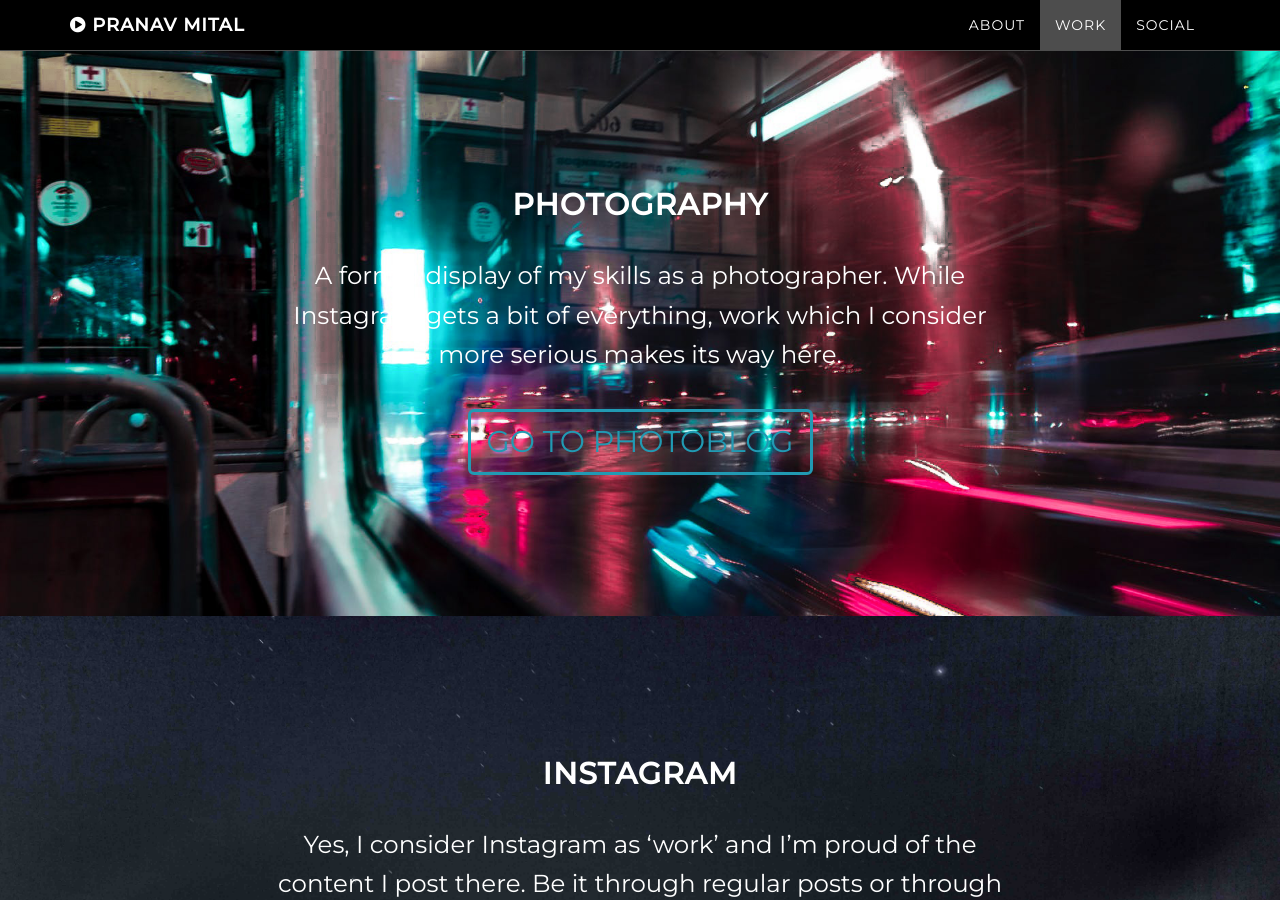
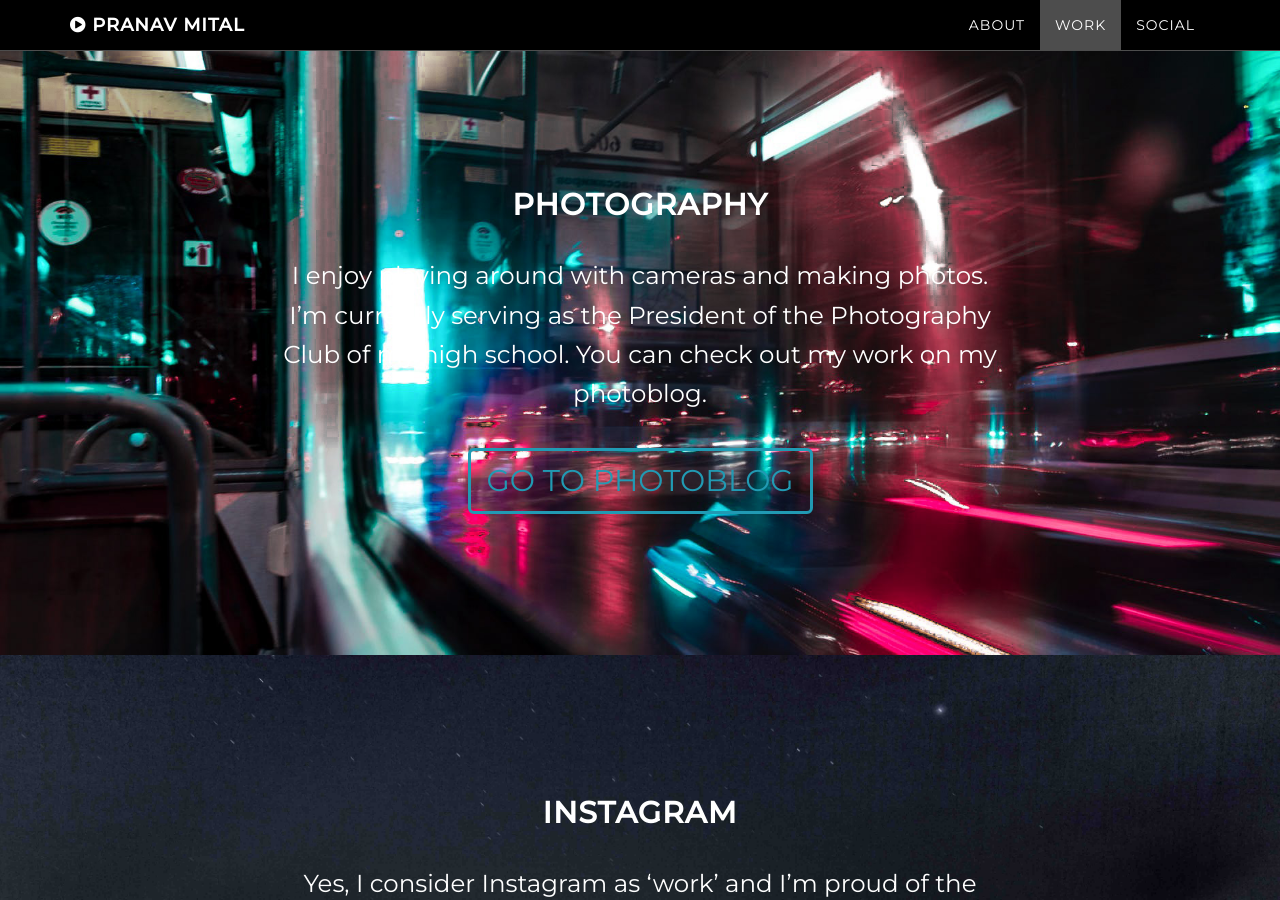
Before and after one commit to pranavmital/pranavmital.github.io, a Jekyll site: the page built from index.html, in a window 1280 px wide and 900 px high, scrolled down 2398 px. Built offline with Jekyll 4.4.1, drawn with Linux system fonts in a browser that asks for light colours.

Commit message:
photo section description update

```diff
--- a/_includes/photo.html
+++ b/_includes/photo.html
@@ -11,7 +11,7 @@
             <div class="container">
                 <div class="col-lg-8 col-lg-offset-2">
                     <h2>Photography</h2>
-                    <p>A formal display of my skills as a photographer. While Instagram gets a bit of everything, work which I consider more serious makes its way here.</p>
+                    <p>I enjoy playing around with cameras and making photos. I’m currently serving as the President of the Photography Club of my high school. You can check out my work on my photoblog.</p>
                     <a href="http://photoblog.pranavmital.com" class="btn btn-default btn-lg" style="
                         font-size: 30px;
                         border: 3px solid #219ab3;
```
Also changed, not shown: 1 other file.
